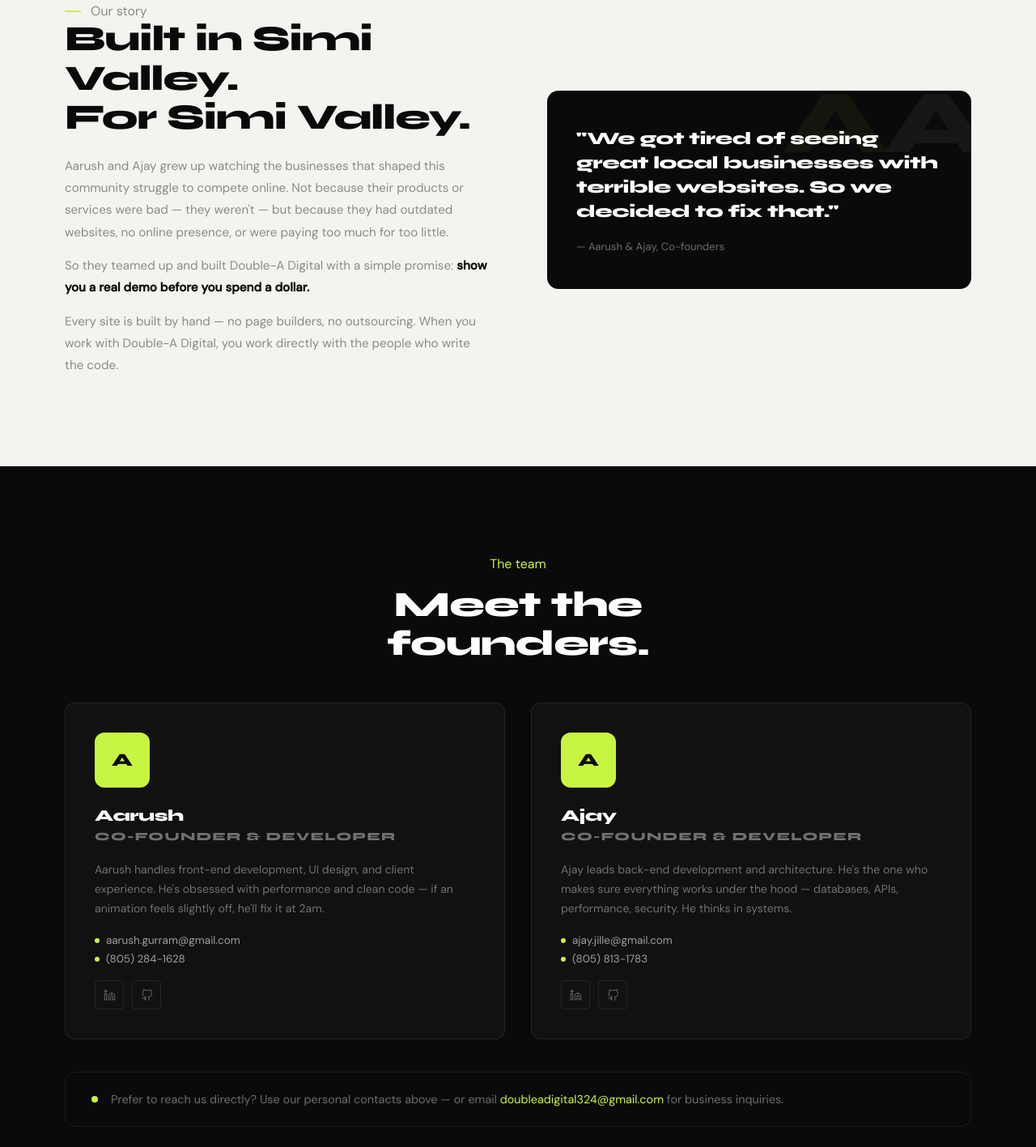
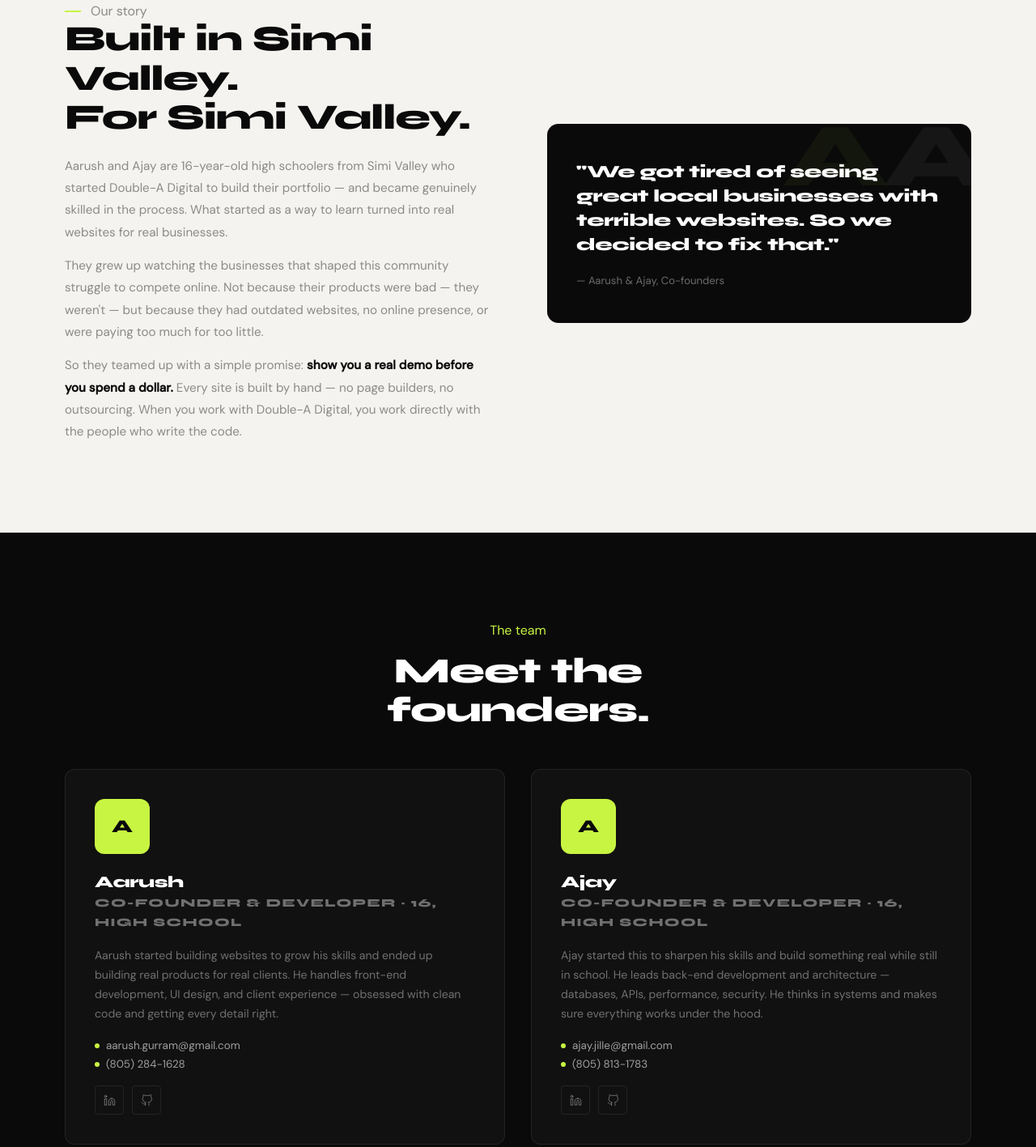
Before and after one commit to DoubleA-Digital/DoubleA-Digital, a plain HTML site: page about.html in a window 1280 px wide. Shown: the part 650-2067 px from the top of the page at 81% size. Drawn offline with Linux system fonts and the light colour scheme.

Commit message:
Add files via upload

```diff
--- a/about.html
+++ b/about.html
@@ -42,7 +42,7 @@
   <div class="wrap">
     <p class="label-line reveal">About us</p>
     <h1 class="h-lg reveal d1">Two builders.<br><span class="accent">One studio.</span></h1>
-    <p class="body-lg muted mt-24 reveal d2" style="max-width:540px;">We started Double-A Digital because we got tired of seeing great local businesses get ignored online. So we decided to fix that.</p>
+    <p class="body-lg muted mt-24 reveal d2" style="max-width:540px;">Two 16-year-old high schoolers who started building websites to grow their skills — and ended up building real products for real businesses.</p>
   </div>
 </section>
 
@@ -53,9 +53,9 @@
       <div class="reveal">
         <p class="label-line mb-24" style="color:var(--muted-dark);">Our story</p>
         <h2 class="h-md" style="color:var(--bg-dark);">Built in Simi Valley.<br>For Simi Valley.</h2>
-        <p style="color:var(--muted-dark);margin-top:22px;font-size:0.95rem;line-height:1.8;">Aarush and Ajay grew up watching the businesses that shaped this community struggle to compete online. Not because their products or services were bad — they weren't — but because they had outdated websites, no online presence, or were paying too much for too little.</p>
-        <p style="color:var(--muted-dark);margin-top:14px;font-size:0.95rem;line-height:1.8;">So they teamed up and built Double-A Digital with a simple promise: <strong style="color:var(--bg-dark);">show you a real demo before you spend a dollar.</strong></p>
-        <p style="color:var(--muted-dark);margin-top:14px;font-size:0.95rem;line-height:1.8;">Every site is built by hand — no page builders, no outsourcing. When you work with Double-A Digital, you work directly with the people who write the code.</p>
+        <p style="color:var(--muted-dark);margin-top:22px;font-size:0.95rem;line-height:1.8;">Aarush and Ajay are 16-year-old high schoolers from Simi Valley who started Double-A Digital to build their portfolio — and became genuinely skilled in the process. What started as a way to learn turned into real websites for real businesses.</p>
+        <p style="color:var(--muted-dark);margin-top:14px;font-size:0.95rem;line-height:1.8;">They grew up watching the businesses that shaped this community struggle to compete online. Not because their products were bad — they weren't — but because they had outdated websites, no online presence, or were paying too much for too little.</p>
+        <p style="color:var(--muted-dark);margin-top:14px;font-size:0.95rem;line-height:1.8;">So they teamed up with a simple promise: <strong style="color:var(--bg-dark);">show you a real demo before you spend a dollar.</strong> Every site is built by hand — no page builders, no outsourcing. When you work with Double-A Digital, you work directly with the people who write the code.</p>
       </div>
       <div class="reveal d1">
         <div style="background:var(--bg-dark);border-radius:14px;padding:44px 36px;position:relative;overflow:hidden;">
@@ -82,8 +82,8 @@
       <div class="founder-card reveal d1">
         <div class="founder-avatar">A</div>
         <h3>Aarush</h3>
-        <p class="founder-role">Co-Founder &amp; Developer</p>
-        <p>Aarush handles front-end development, UI design, and client experience. He's obsessed with performance and clean code — if an animation feels slightly off, he'll fix it at 2am.</p>
+        <p class="founder-role">Co-Founder &amp; Developer · 16, High School</p>
+        <p>Aarush started building websites to grow his skills and ended up building real products for real clients. He handles front-end development, UI design, and client experience — obsessed with clean code and getting every detail right.</p>
         <div class="founder-contact">
           <a href="mailto:aarush.gurram@gmail.com">aarush.gurram@gmail.com</a>
           <a href="tel:+18052841628">(805) 284-1628</a>
@@ -97,8 +97,8 @@
       <div class="founder-card reveal d2">
         <div class="founder-avatar">A</div>
         <h3>Ajay</h3>
-        <p class="founder-role">Co-Founder &amp; Developer</p>
-        <p>Ajay leads back-end development and architecture. He's the one who makes sure everything works under the hood — databases, APIs, performance, security. He thinks in systems.</p>
+        <p class="founder-role">Co-Founder &amp; Developer · 16, High School</p>
+        <p>Ajay started this to sharpen his skills and build something real while still in school. He leads back-end development and architecture — databases, APIs, performance, security. He thinks in systems and makes sure everything works under the hood.</p>
         <div class="founder-contact">
           <a href="mailto:ajay.jille@gmail.com">ajay.jille@gmail.com</a>
           <a href="tel:+18058131783">(805) 813-1783</a>
```
